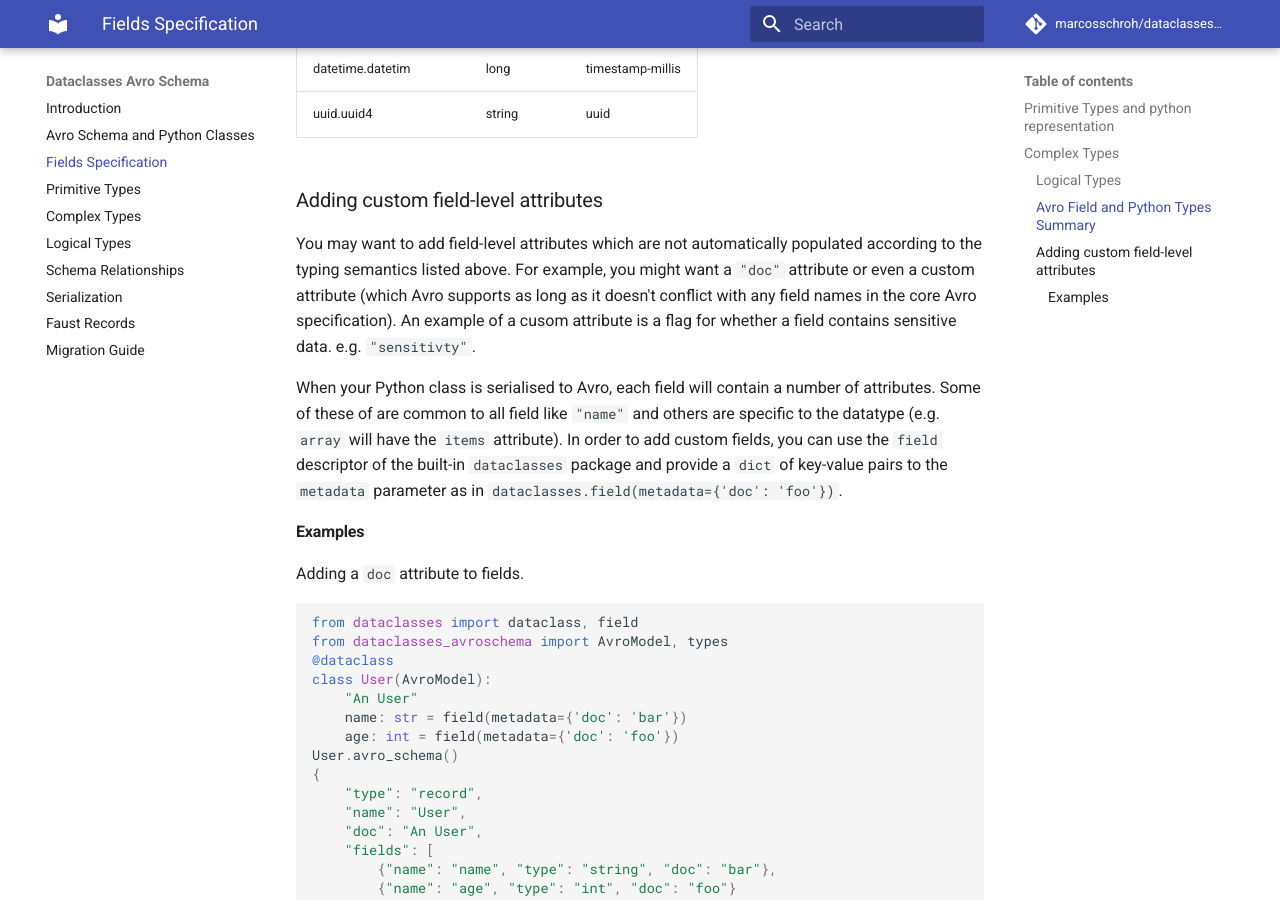
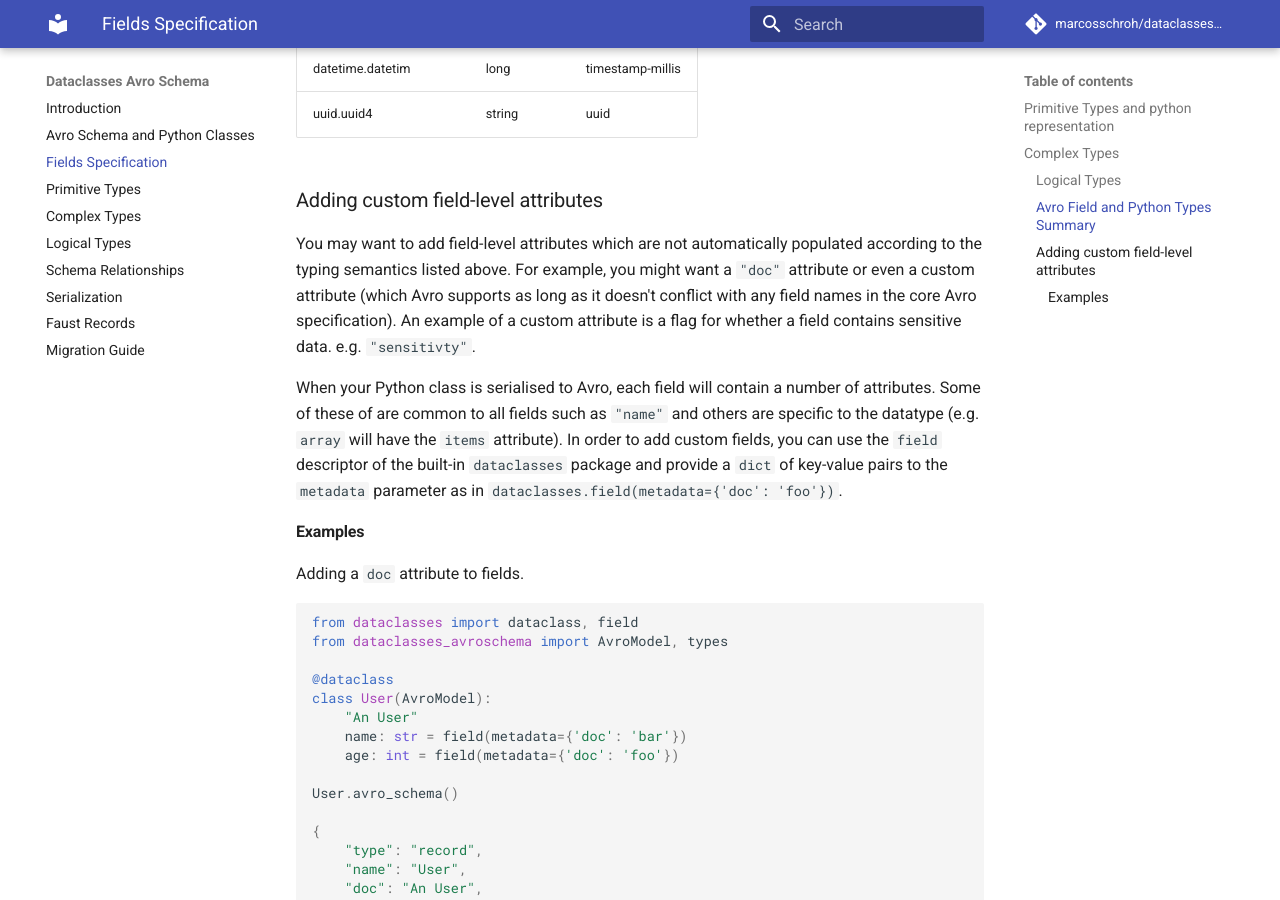
Before and after one commit to marcosschroh/dataclasses-avroschema, an MkDocs documentation site: the page built from docs/fields_specification.md, in a window 1280 px wide and 900 px high, scrolled down 4272 px. Built offline with MkDocs 1.6.1 and Material for MkDocs 9.7.7, drawn with Linux system fonts in a browser that asks for light colours; comment, search, counter and statistics services are not loaded.

Commit message:
Update fields_specification.md

````diff
--- a/docs/fields_specification.md
+++ b/docs/fields_specification.md
@@ -117,11 +117,11 @@ Python Type | Avro Type   | Logical Type |
 ### Adding custom field-level attributes
 You may want to add field-level attributes which are not automatically populated according to the typing semantics
 listed above. For example, you might want a `"doc"` attribute or even a custom attribute (which Avro supports as long
-as it doesn't conflict with any field names in the core Avro specification). An example of a cusom attribute is a flag
+as it doesn't conflict with any field names in the core Avro specification). An example of a custom attribute is a flag
 for whether a field contains sensitive data. e.g. `"sensitivty"`.
 
 When your Python class is serialised to Avro, each field will contain a number of attributes. Some of these of are common
-to all field like `"name"` and others are specific to the datatype (e.g. `array` will have the `items` attribute).
+to all fields such as `"name"` and others are specific to the datatype (e.g. `array` will have the `items` attribute).
 In order to add custom fields, you can use the `field` descriptor of the built-in `dataclasses` package and provide a
 `dict` of key-value pairs to the `metadata` parameter as in `dataclasses.field(metadata={'doc': 'foo'})`.
 
@@ -131,12 +131,15 @@ Adding a `doc` attribute to fields.
 ```python
 from dataclasses import dataclass, field
 from dataclasses_avroschema import AvroModel, types
+
 @dataclass
 class User(AvroModel):
     "An User"
     name: str = field(metadata={'doc': 'bar'})
     age: int = field(metadata={'doc': 'foo'})
+
 User.avro_schema()
+
 {
     "type": "record",
     "name": "User",
@@ -152,12 +155,15 @@ Adding an additional `sensitivity` attribute to fields.
 ```python
 from dataclasses import dataclass, field
 from dataclasses_avroschema import AvroModel, types
+
 @dataclass
 class User(AvroModel):
     "An User"
     name: str = field(metadata={'doc': 'bar', 'sensitivity': 'HIGH'})
     age: int = field(metadata={'doc': 'foo', 'sensitivity': 'MEDIUM'})
+
 User.avro_schema()
+
 {
     "type": "record",
     "name": "User",
````
